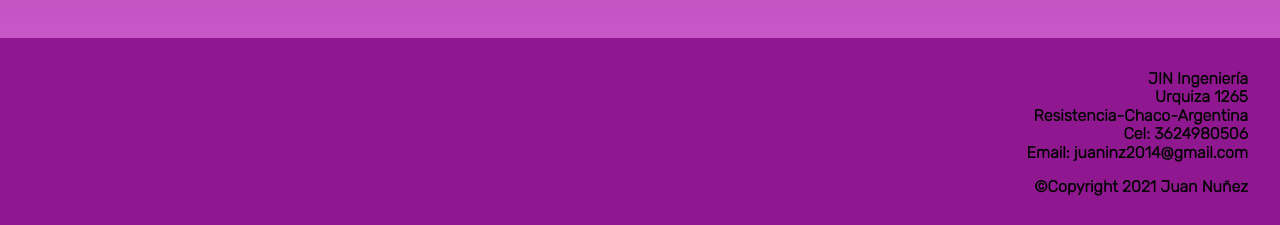
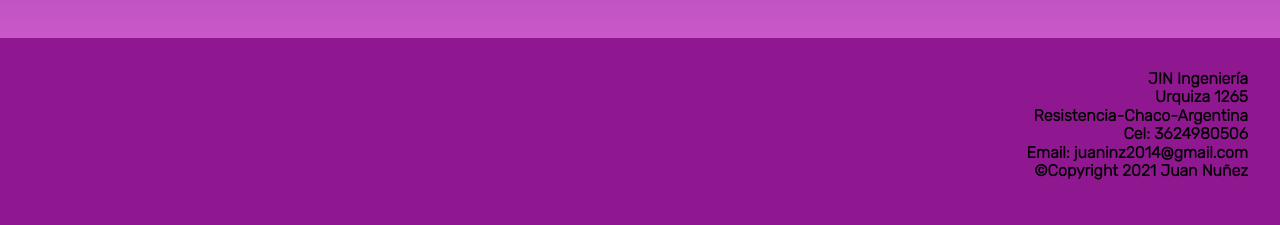
Before and after one commit to juaninz/DW-Coder, a plain HTML site: page pages/estructuras.html in a window 1280 px wide. Shown: the part 1642-1867 px from the top of the page. Drawn offline with nearby package versions, Linux system fonts and the light colour scheme.

Commit message:
cambio footer

```diff
--- a/pages/estructuras.html
+++ b/pages/estructuras.html
@@ -1,5 +1,6 @@
 <!DOCTYPE html>
 <html lang="en">
+
 <head>
     <meta charset="UTF-8">
     <meta http-equiv="X-UA-Compatible" content="IE=edge">
@@ -10,6 +11,7 @@
     <link rel="stylesheet" href="../styles/styles.css">
     <link rel="stylesheet" href="https://cdnjs.cloudflare.com/ajax/libs/font-awesome/4.7.0/css/font-awesome.min.css">
 </head>
+
 <body>
     <header>
         <nav class="navbar navbar-expand-lg navbar-dark" style="background-color: purple;">
@@ -103,16 +105,14 @@
             </article>
     </main>
     <footer>
-        <div>
             <p>
                 JIN Ingeniería<br>
                 Urquiza 1265 <br>
                 Resistencia-Chaco-Argentina <br>
                 Cel: 3624980506 <br>
-                Email: juaninz2014@gmail.com
-            </p>
+                Email: juaninz2014@gmail.com<br>
+                ©Copyright 2021 Juan Nuñez
         </div>
-        <div>©Copyright 2021 Juan Nuñez</div>
     </footer>
     <script src="https://code.jquery.com/jquery-3.5.1.slim.min.js"
         integrity="sha384-DfXdz2htPH0lsSSs5nCTpuj/zy4C+OGpamoFVy38MVBnE+IbbVYUew+OrCXaRkfj" crossorigin="anonymous">
```
Also changed, not shown: index.html (+0 -2 lines), pages/contacto.html (+2 -2 lines), pages/hidraulica.html (+2 -3 lines), pages/obra.html (+0 -2 lines). Lines whose indentation alone changed are shown as unchanged.
